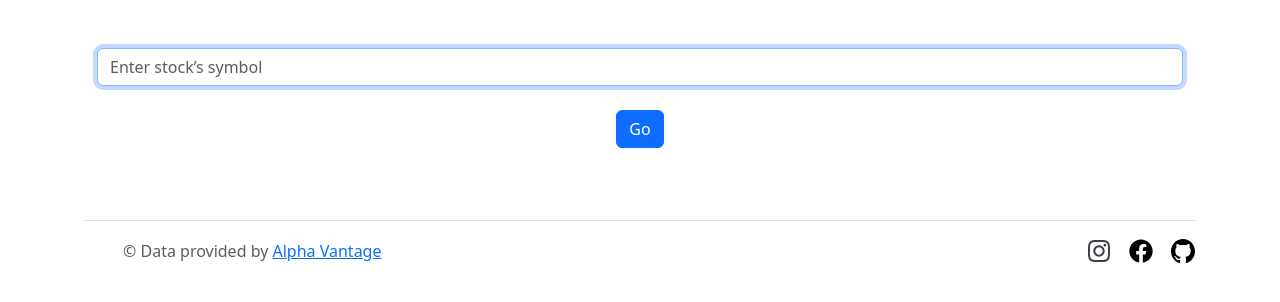
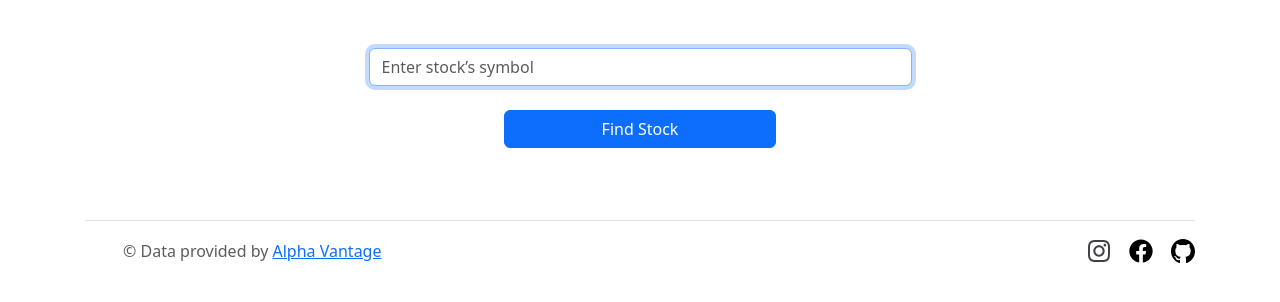
Before and after one commit to nhocmt227/Finance-simulation, a Flask app: page /quote in a window 1280 px wide. Shown: the part 76-378 px from the top of the page. Run offline with Flask 3, Linux system fonts and the light colour scheme; the visitor is signed in with stand-in values (Sample User, id 1).

```diff
--- a/templates/auth/login.html
+++ b/templates/auth/login.html
@@ -13,7 +13,7 @@
           <div class="modal-content rounded-4 shadow">
             <div class="modal-header p-5 pb-4 border-bottom-0">
               <h1 class="fw-bold mb-0 fs-2">Log in to continue</h1>
-              <button type="button" class="btn-close" data-bs-dismiss="modal" aria-label="Close"></button>
+              <button type="button" class="btn-close" data-bs-dismiss="modal" aria-label="Close" onclick="window.location.href='/'"></button>
             </div>
 
             <div class="modal-body p-5 pt-0">
--- a/templates/auth/register.html
+++ b/templates/auth/register.html
@@ -11,7 +11,7 @@
           <div class="modal-content rounded-4 shadow">
             <div class="modal-header p-5 pb-4 border-bottom-0">
               <h1 class="fw-bold mb-0 fs-2">Sign up for free</h1>
-              <button type="button" class="btn-close" data-bs-dismiss="modal" aria-label="Close"></button>
+              <button type="button" class="btn-close" data-bs-dismiss="modal" aria-label="Close" onclick="window.location.href='/'"></button>
             </div>
 
             <div class="modal-body p-5 pt-0">
--- a/templates/portfolio/quote.html
+++ b/templates/portfolio/quote.html
@@ -7,9 +7,13 @@
 {% block main %}
     <div class="container-sm">
         <form action="/quote" method="post">
-            <input class="form-control" name="symbol" autofocus autocomplete="off" type="text" placeholder="Enter stock’s symbol">
+            <div class="d-grid gap-1.5 col-6 mx-auto">
+                <input class="form-control" name="symbol" autofocus autocomplete="off" type="text" placeholder="Enter stock’s symbol">
+            </div>
             <br>
-            <button class="btn btn-primary" type="submit">Go</button>
+            <div class="d-grid gap-1.5 col-3 mx-auto">
+                <button class="btn btn-primary" type="submit">Find Stock</button>
+            </div>
         </form>
     </div>
 
--- a/templates/portfolio/sell.html
+++ b/templates/portfolio/sell.html
@@ -7,6 +7,7 @@
 {% block main %}
     <div class="container-sm">
         <form action="/sell" method="post">
+            <div class="d-grid gap-1.5 col-6 mx-auto">
                 <select name="symbol" class="form-select">
                     <option disabled selected value="">Stock symbol</option>
                     {% for stock in stocks %}
@@ -18,7 +19,10 @@
                 <br>
                 <input class="form-control" name="shares" placeholder="Shares" autocomplete="off" type="number" min="1">
                 <br>
-            <button type="submit" class="btn btn-primary">Sell</button>
+            </div>
+            <div class="d-grid gap-1.5 col-3 mx-auto">
+                <button type="submit" class="btn btn-warning">Sell</button>
+            </div>
         </form>
     </div>
 
```
Also changed, not shown: templates/portfolio/buy.html (+12 -5 lines), static/images/I_heart_validator.png (deleted), static/images/demo_images/history.png (added), static/images/demo_images/homepage.png (added). Lines whose indentation alone changed are shown as unchanged.
